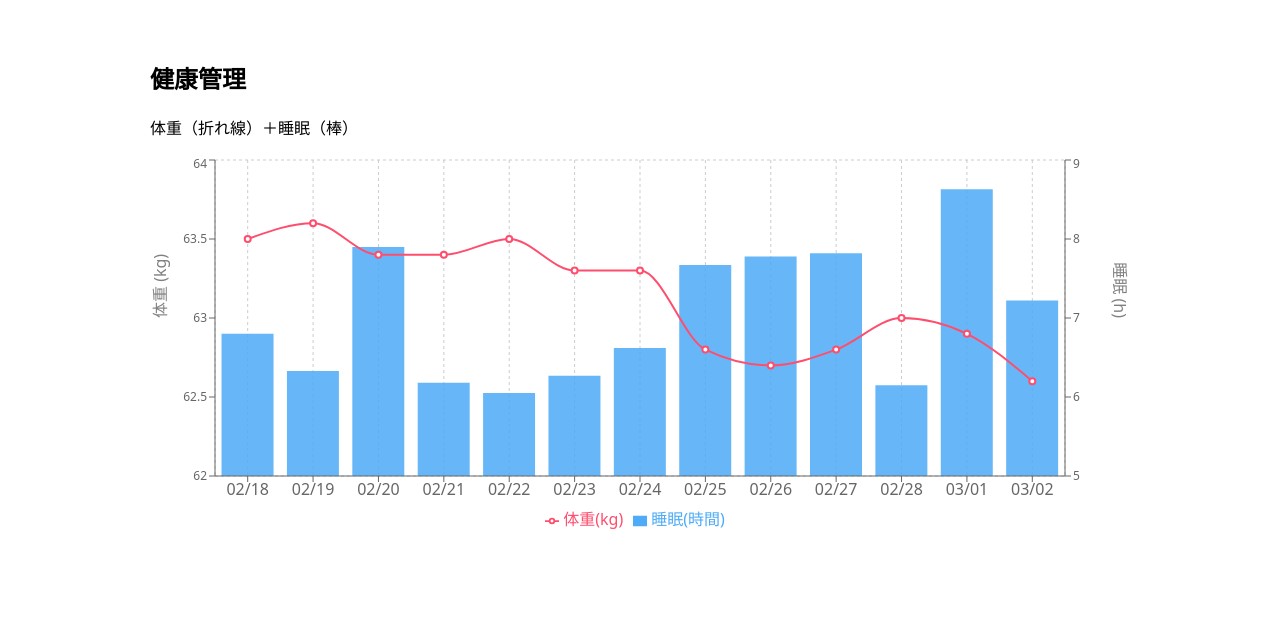
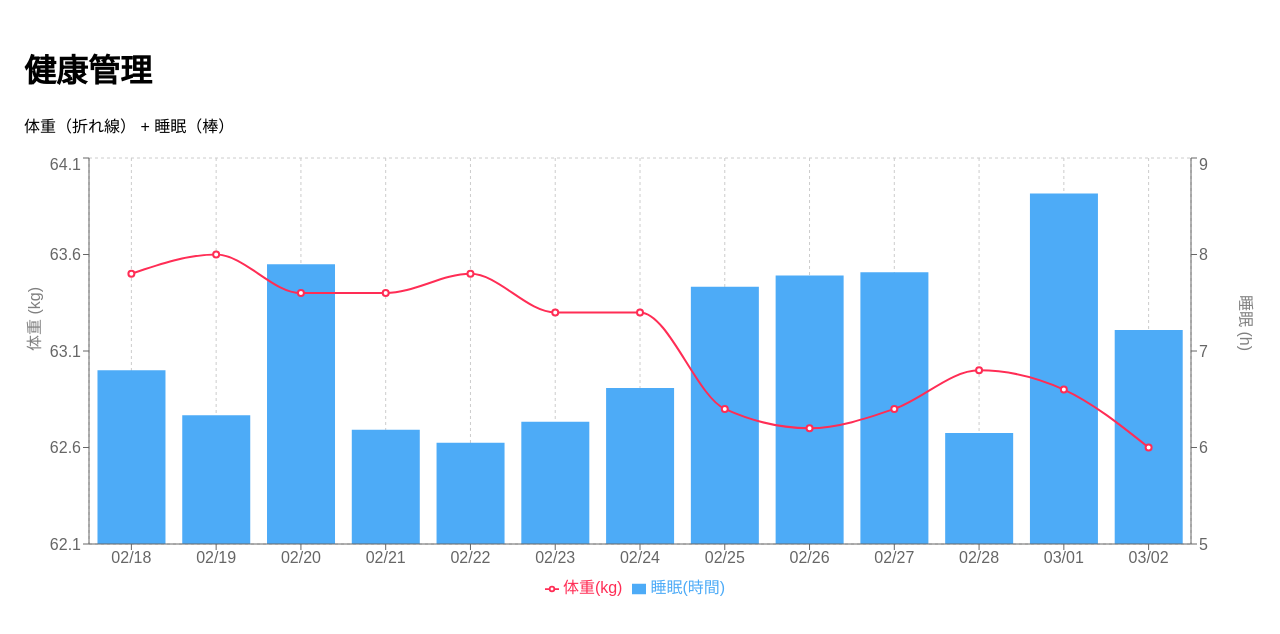
Before and after one commit to peridotan/health-chart, a React (Vite) app: page / in a window 1280 px wide. Shown: the top 634 px of the page. Built offline with nearby package versions, Linux system fonts and the light colour scheme.

Commit message:
Update App.jsx

```diff
--- a/src/App.jsx
+++ b/src/App.jsx
@@ -1,51 +1,106 @@
+import { useEffect, useState } from "react";
 import {
+  ResponsiveContainer,
   ComposedChart,
   Line,
   Bar,
   XAxis,
   YAxis,
+  CartesianGrid,
   Tooltip,
-  CartesianGrid,
-  ResponsiveContainer,
   Legend,
 } from "recharts";
 
-const data = [
-  { date: "02/18", weight: 63.5, sleep: 6.8 },
-  { date: "02/19", weight: 63.6, sleep: 6.33 },
-  { date: "02/20", weight: 63.4, sleep: 7.9 },
-  { date: "02/21", weight: 63.4, sleep: 6.18 },
-  { date: "02/22", weight: 63.5, sleep: 6.05 },
-  { date: "02/23", weight: 63.3, sleep: 6.27 },
-  { date: "02/24", weight: 63.3, sleep: 6.62 },
-  { date: "02/25", weight: 62.8, sleep: 7.67 },
-  { date: "02/26", weight: 62.7, sleep: 7.78 },
-  { date: "02/27", weight: 62.8, sleep: 7.82 },
-  { date: "02/28", weight: 63.0, sleep: 6.15 },
-  { date: "03/01", weight: 62.9, sleep: 8.63 },
-  { date: "03/02", weight: 62.6, sleep: 7.22 },
-];
+/* =========================
+   CSV パース処理
+========================= */
+
+function parseTimeToHours(hms) {
+  // "7:13:00" → 7.216...
+  const [h, m, s] = hms.split(":").map(Number);
+  return (h || 0) + (m || 0) / 60 + (s || 0) / 3600;
+}
+
+function parseCsv(text) {
+  const lines = text.trim().split(/\r?\n/);
+  const headers = lines[0].split(",").map((h) => h.trim());
+
+  const idxDate = headers.indexOf("date");
+  const idxWeight = headers.indexOf("weight_kg");
+  const idxSleep = headers.indexOf("sleep_time");
+
+  return lines.slice(1).map((line) => {
+    const cols = line.split(",").map((c) => c.trim());
+
+    const date = cols[idxDate];
+    const weight_kg = Number(cols[idxWeight]);
+    const sleep_time = cols[idxSleep];
+    const sleep_hours = parseTimeToHours(sleep_time);
+
+    return {
+      date,
+      weight_kg,
+      sleep_hours,
+    };
+  });
+}
+
+/* =========================
+   メインコンポーネント
+========================= */
 
 export default function App() {
+  const [data, setData] = useState([]);
+  const [error, setError] = useState("");
+
+  useEffect(() => {
+    // GitHub Pages 対応（base考慮）
+    fetch(`${import.meta.env.BASE_URL}data.csv?ts=${Date.now()}`)
+      .then((res) => {
+        if (!res.ok) throw new Error("CSVの取得に失敗しました");
+        return res.text();
+      })
+      .then((text) => {
+        const parsed = parseCsv(text);
+        setData(parsed);
+      })
+      .catch((err) => {
+        setError(err.message);
+      });
+  }, []);
+
+  if (error) {
     return (
-    <div style={{ width: "100%" }}>
-      <div style={{ padding: 40, maxWidth: 980, margin: "0 auto" }}>
-        <h2>健康管理</h2>
-        <p>体重（折れ線）＋睡眠（棒）</p>
+      <div style={{ padding: 20, color: "red" }}>
+        エラー: {error}
+      </div>
+    );
+  }
 
-        <div style={{ width: "100%", height: 380 }}>
-          <ResponsiveContainer width="100%" height="100%">
+  if (!data.length) {
+    return (
+      <div style={{ padding: 20 }}>
+        Loading...
+      </div>
+    );
+  }
+
+  return (
+    <div style={{ padding: 24, fontFamily: "sans-serif" }}>
+      <h1>健康管理</h1>
+      <p>体重（折れ線） + 睡眠（棒）</p>
+
+      <div style={{ width: "100%", height: 450 }}>
+        <ResponsiveContainer>
           <ComposedChart data={data}>
             <CartesianGrid strokeDasharray="3 3" />
+
             <XAxis dataKey="date" />
-              <Tooltip />
-              <Legend />
 
-              {/* 左軸：体重 */}
+            {/* 体重（左軸） */}
             <YAxis
               yAxisId="left"
-                domain={[62, 64]}
-                tick={{ fontSize: 12 }}
+              domain={["dataMin - 0.5", "dataMax + 0.5"]}
               label={{
                 value: "体重 (kg)",
                 angle: -90,
@@ -53,12 +108,11 @@ export default function App() {
               }}
             />
 
-              {/* 右軸：睡眠 */}
+            {/* 睡眠（右軸） */}
             <YAxis
               yAxisId="right"
               orientation="right"
               domain={[5, 9]}
-                tick={{ fontSize: 12 }}
               label={{
                 value: "睡眠 (h)",
                 angle: 90,
@@ -66,22 +120,22 @@ export default function App() {
               }}
             />
 
-              {/* 棒：睡眠（右軸） */}
+            <Tooltip />
+            <Legend />
+
             <Bar
               yAxisId="right"
-                dataKey="sleep"
+              dataKey="sleep_hours"
               name="睡眠(時間)"
               fill="#4dabf7"
-                opacity={0.85}
             />
 
-              {/* 線：体重（左軸） */}
             <Line
               yAxisId="left"
               type="monotone"
-                dataKey="weight"
+              dataKey="weight_kg"
               name="体重(kg)"
-                stroke="#ff4d6d"
+              stroke="#ff2d55"
               strokeWidth={2}
               dot
             />
@@ -89,6 +143,5 @@ export default function App() {
         </ResponsiveContainer>
       </div>
     </div>
-    </div>
   );
 }
```
Lines whose indentation alone changed are shown as unchanged.
